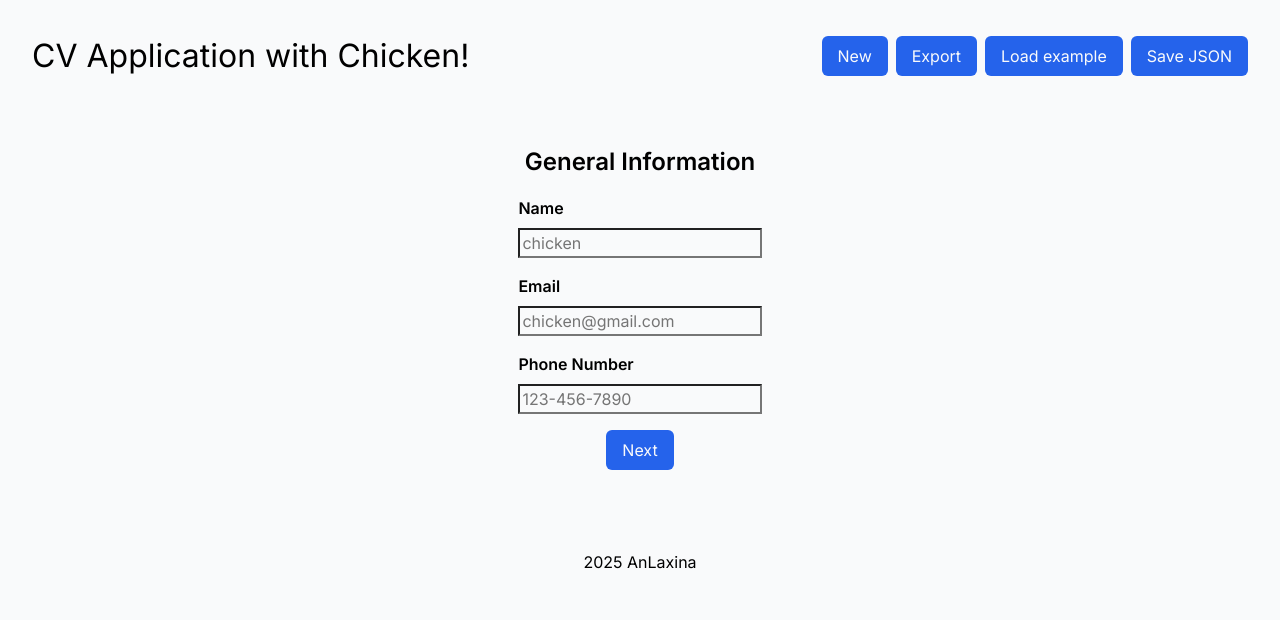
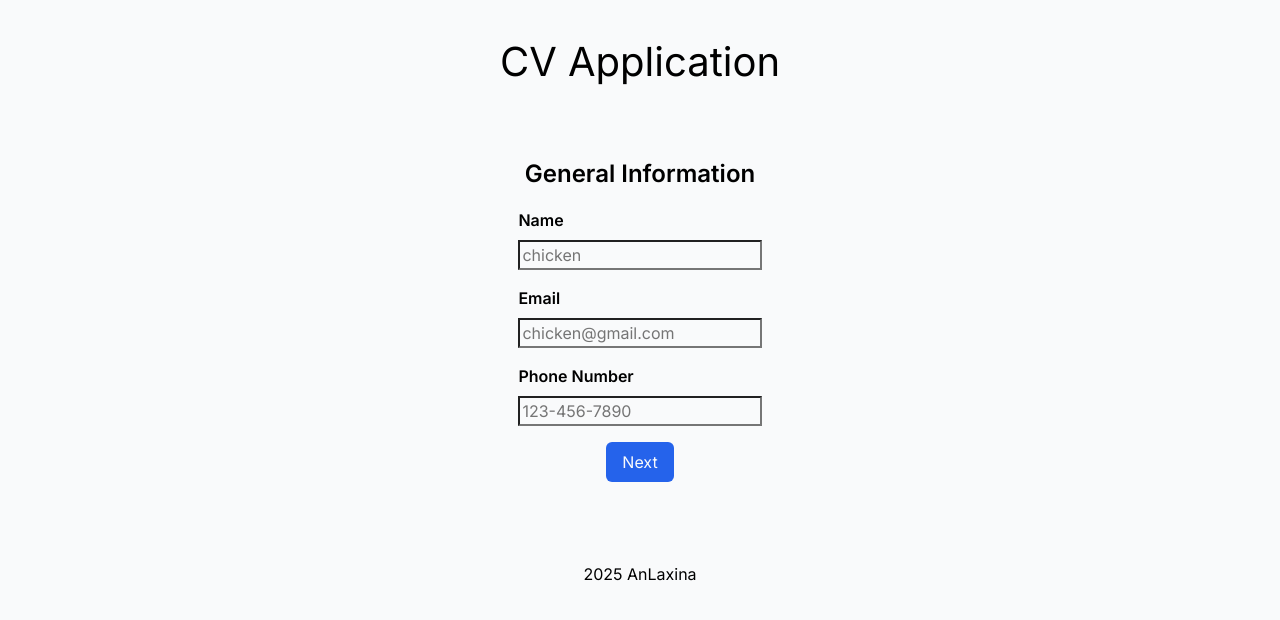
Before and after one commit to AnLaxina/cv-application, a React (Vite) app: page / in a window 1280 px wide. Shown: the top 620 px of the page. Built offline with nearby package versions, Linux system fonts and the light colour scheme.

Commit message:
feat(header): change header title & remove buttons

```diff
--- a/src/App.jsx
+++ b/src/App.jsx
@@ -4,7 +4,7 @@ import Form from "./components/Form.jsx";
 function App() {
     return (
         <>
-            <Header title="CV Application with Chicken!" showExtraOptions={true}/>
+            <Header title="CV Application"/>
             <Form/>
             <footer>
                 <p>2025 AnLaxina</p>
--- a/src/components/Header.jsx
+++ b/src/components/Header.jsx
@@ -1,20 +1,10 @@
 import "../styles/header.css";
 
-import listToComponent from "../utils/listToComponent.jsx";
 
-export default function Header({ title, showExtraOptions = false }) {
-  const options = ["New", "Export"];
-
-  if (showExtraOptions) {
-    options.push("Load example");
-    options.push("Save JSON");
-  }
-  return (
-    <header>
-      <h1>{title}</h1>
-      <nav>
-        <ul className="navigation-links">{listToComponent(options, true)}</ul>
-      </nav>
-    </header>
-  );
+export default function Header({title}) {
+    return (
+        <header>
+            <h1>{title}</h1>
+        </header>
+    );
 }
--- a/src/styles/header.css
+++ b/src/styles/header.css
@@ -1,7 +1,8 @@
 header {
     display: flex;
-    justify-content: space-between;
+    justify-content: center;
     flex-wrap: wrap;
+    font-size: var(--h3-size);
     background-color: var(--background);
     padding: var(--padding-medium);
 }
```
